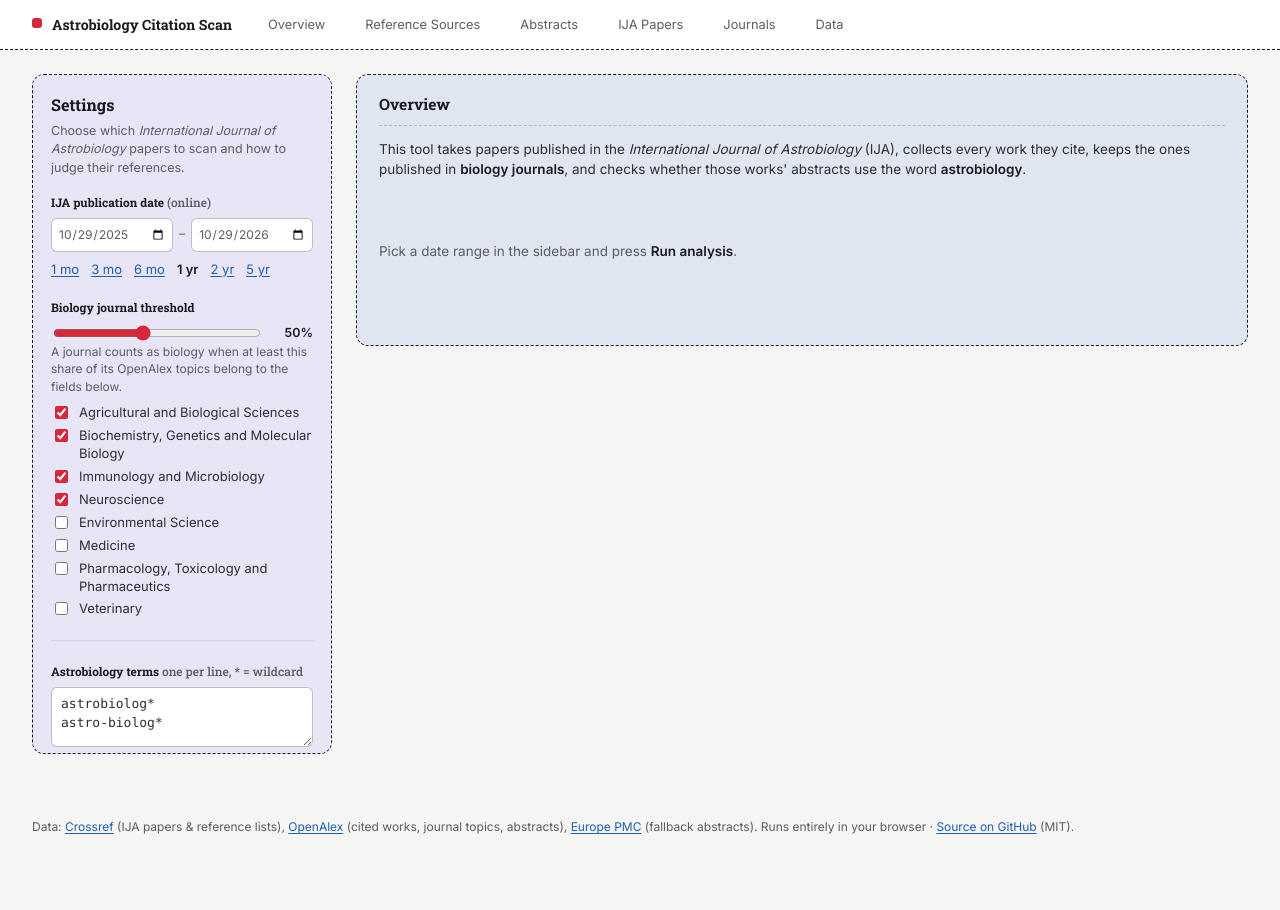
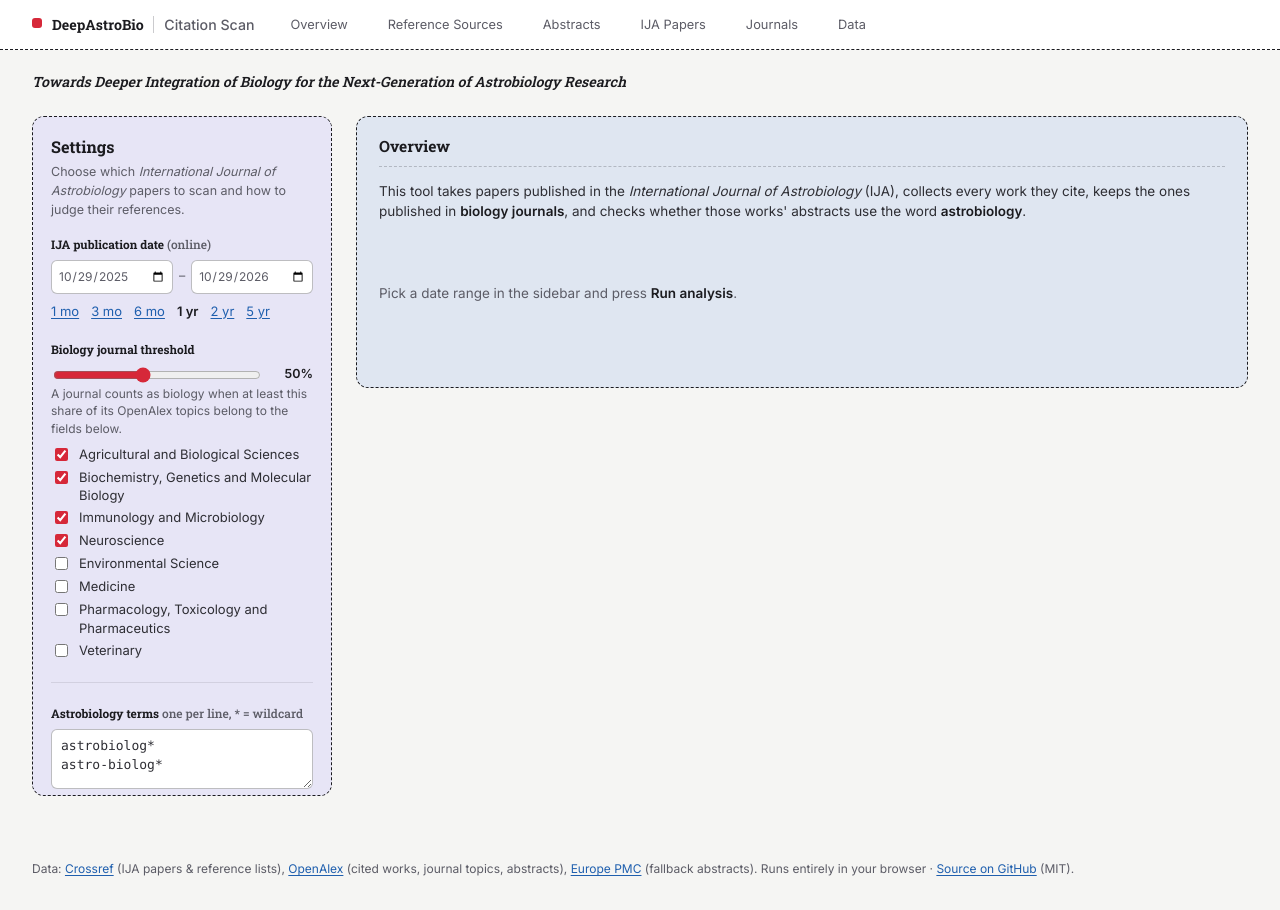
Before and after one commit to DeepAstroBio/astrobio-paper-scan, a plain HTML site: page index.html in a window 1280 px wide. Before the commit the page ends 868 px from the top, so only its background shows below. Drawn offline with Linux system fonts and the light colour scheme.

Commit message:
Rename to DeepAstroBio and add project tagline
Co-Authored-By: Claude Opus 5.5 <noreply@anthropic.com>

```diff
--- a/index.html
+++ b/index.html
@@ -3,7 +3,8 @@
 <head>
 <meta charset="utf-8">
 <meta name="viewport" content="width=device-width, initial-scale=1">
-<title>Astrobiology Citation Scan</title>
+<title>DeepAstroBio · Citation Scan</title>
+<meta name="description" content="DeepAstroBio: Towards Deeper Integration of Biology for the Next-Generation of Astrobiology Research. Citation Scan finds which biology papers cited by the International Journal of Astrobiology mention astrobiology.">
 <link rel="preconnect" href="https://fonts.googleapis.com">
 <link rel="preconnect" href="https://fonts.gstatic.com" crossorigin>
 <link href="https://fonts.googleapis.com/css2?family=Inter:wght@400;500;600&family=Roboto+Slab:wght@500;600;700&display=swap" rel="stylesheet">
@@ -291,12 +292,16 @@ mark { background: color-mix(in srgb, var(--s-strong) 18%, transparent); }
 @media (max-width: 960px) { .layout { grid-template-columns: minmax(0, 1fr); } }
 .daterow input { font-size: 12px; padding: 6px 6px; }
 footer { font-size: 12px; }
+.masthead .site .tool { font-family: "Inter", -apple-system, sans-serif; font-weight: 500; color: var(--muted); margin-left: 6px; padding-left: 10px; border-left: 1px solid var(--line); }
+.hero { max-width: 1320px; margin: 0 auto; padding: 22px 32px 0; }
+.hero .tagline-main { margin: 0; font: italic 600 1.05em/1.4 "Roboto Slab", Georgia, serif; color: var(--ink); }
+@media (max-width: 960px) { .hero { padding: 18px 16px 0; } }
 </style>
 </head>
 <body>
 <header class="masthead">
   <nav>
-    <a class="site" href="#top">Astrobiology Citation Scan</a>
+    <a class="site" href="#top">DeepAstroBio <span class="tool">Citation Scan</span></a>
     <div class="links">
       <a href="#overview">Overview</a>
       <a href="#sources">Reference Sources</a>
@@ -308,6 +313,9 @@ footer { font-size: 12px; }
   </nav>
 </header>
 
+<div class="hero">
+  <p class="tagline-main">Towards Deeper Integration of Biology for the Next-Generation of Astrobiology Research</p>
+</div>
 <div class="layout" id="top">
   <aside>
     <h3>Settings</h3>
@@ -361,7 +369,7 @@ footer { font-size: 12px; }
     </div>
   </main>
 </div>
-<footer>Data: <a href="https://www.crossref.org/" target="_blank" rel="noopener">Crossref</a> (IJA papers &amp; reference lists), <a href="https://openalex.org/" target="_blank" rel="noopener">OpenAlex</a> (cited works, journal topics, abstracts), <a href="https://europepmc.org/" target="_blank" rel="noopener">Europe PMC</a> (fallback abstracts). Runs entirely in your browser · <a href="https://github.com/xinnyuguo/astrobio-citation-scan" target="_blank" rel="noopener">Source on GitHub</a> (MIT).</footer>
+<footer>Data: <a href="https://www.crossref.org/" target="_blank" rel="noopener">Crossref</a> (IJA papers &amp; reference lists), <a href="https://openalex.org/" target="_blank" rel="noopener">OpenAlex</a> (cited works, journal topics, abstracts), <a href="https://europepmc.org/" target="_blank" rel="noopener">Europe PMC</a> (fallback abstracts). Runs entirely in your browser · <a href="https://github.com/deepastrobio/deepastrobio.github.io" target="_blank" rel="noopener">Source on GitHub</a> (MIT).</footer>
 <div id="tip" role="tooltip"></div>
 
 <script>
@@ -1117,7 +1125,7 @@ async function exportHtml() {
   const i = src.indexOf('<script>');
   const html = src.slice(0, i) + `<script>window.SNAPSHOT = ${json};<\/script>\n` + src.slice(i);
   const a = h('a', {href: URL.createObjectURL(new Blob([html], {type: 'text/html'})),
-                    download: `astrobiology_citation_scan_${RESULT.params.date_from}_${RESULT.params.date_to}_v2.html`});
+                    download: `deepastrobio_citation_scan_${RESULT.params.date_from}_${RESULT.params.date_to}.html`});
   a.click();
 }
 
```
Also changed, not shown: 1 other file.
